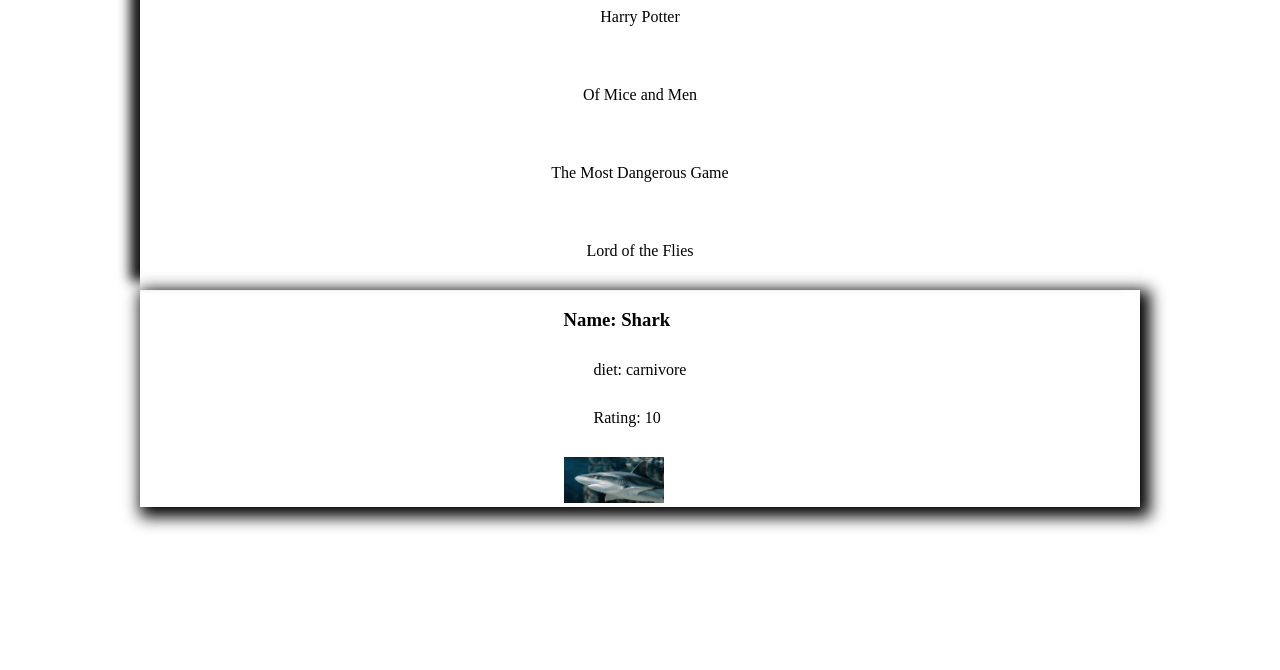
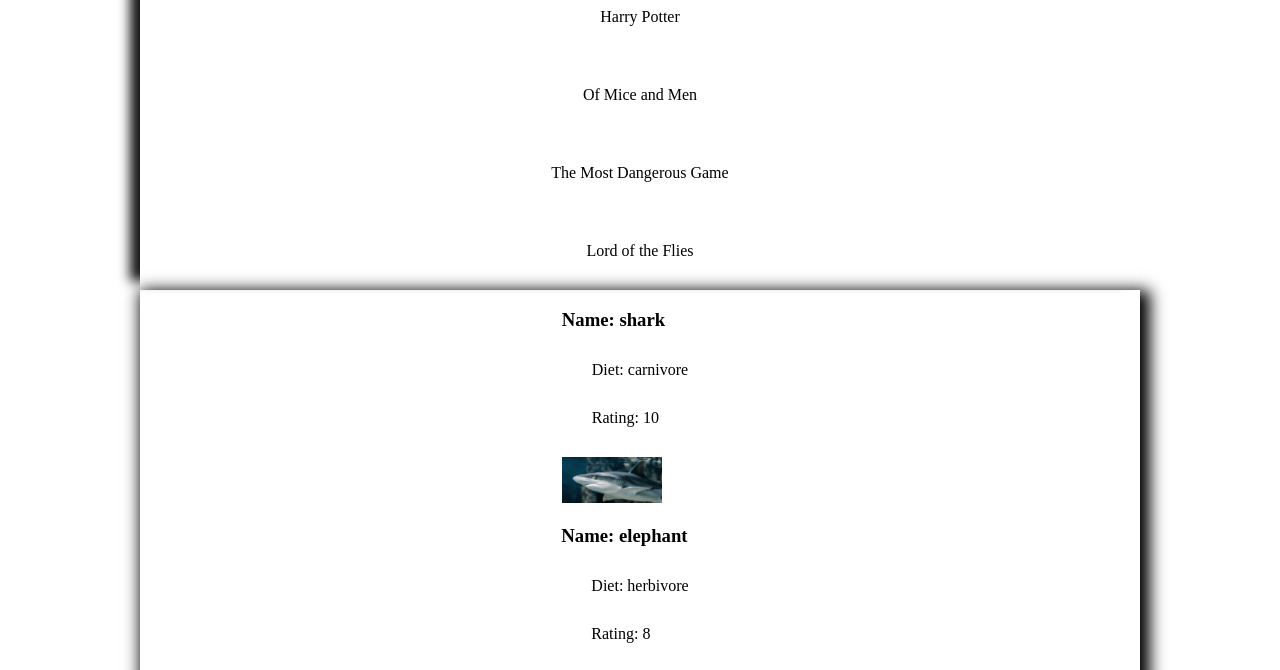
Before and after one commit to taha-amin/list-display-practice, a website with bundled scripts: page index.html in a window 1280 px wide. Shown: the part 102-772 px from the top of the page. Built offline with nearby package versions, Linux system fonts and the light colour scheme.

Commit message:
added comma after last object in animals-data.js. In app.js imported animals and renderAnimalEl from respective .js files and created needed animalListEl and for loop that appends to animalEl. In html file deleted repeated list of animal. In render-animals.js concatenated name diet and rating.

```diff
--- a/animals-data.js
+++ b/animals-data.js
@@ -17,6 +17,6 @@ export const animals = [
     {
         name: 'monkey',
         diet: 'omnivore',
-        rating:
-    }
+        rating: 9
+    },
 ];
--- a/app.js
+++ b/app.js
@@ -1,7 +1,6 @@
 import { books } from './books-data.js';
 import { renderBookEl } from './render-books.js';
 
-// import functions and grab DOM elements
 const bookListEl = document.querySelector('.books-list');
 
 for (let book of books) {
@@ -10,9 +9,13 @@ for (let book of books) {
     bookListEl.append(bookEl);
 }
 
-// initialize global state
+import { animals } from './animals-data.js';
+import { renderAnimalEl } from './render-animals.js';
 
-// set event listeners
-  // get user input
-  // use user input to update state
-  // update DOM to reflect the new state
+const animalListEl = document.querySelector('.animals-list');
+
+for (let animal of animals) {
+    const animalEl = renderAnimalEl(animal);
+
+    animalListEl.append(animalEl);
+}
--- a/index.html
+++ b/index.html
@@ -30,10 +30,6 @@
         <!-- animals-data -->
         <section class="animals-list">
             <div id="list-of-animals">
-                <h3>Name: Shark</h3>
-                <p>diet: carnivore</p>
-                <p>Rating: 10</p>
-                <img src="./assets/shark.png" />
             </div>
         </section>
     </main>
--- a/render-animals.js
+++ b/render-animals.js
@@ -6,9 +6,9 @@ export function renderAnimalEl(animal) {
     const imgEl = document.createElement('img');
 
     animalEl.classList.add('animals');
-    nameEl.textContent = animal.name;
-    dietEl.textContent = animal.diet;
-    ratingEl.textContent = animal.rating;
+    nameEl.textContent = `Name: ` + animal.name;
+    dietEl.textContent = `Diet: ` + animal.diet;
+    ratingEl.textContent = `Rating: ` + animal.rating;
     imgEl.src = `assets/${animal.name}.png`;
 
     animalEl.append(nameEl, dietEl, ratingEl, imgEl);
```
